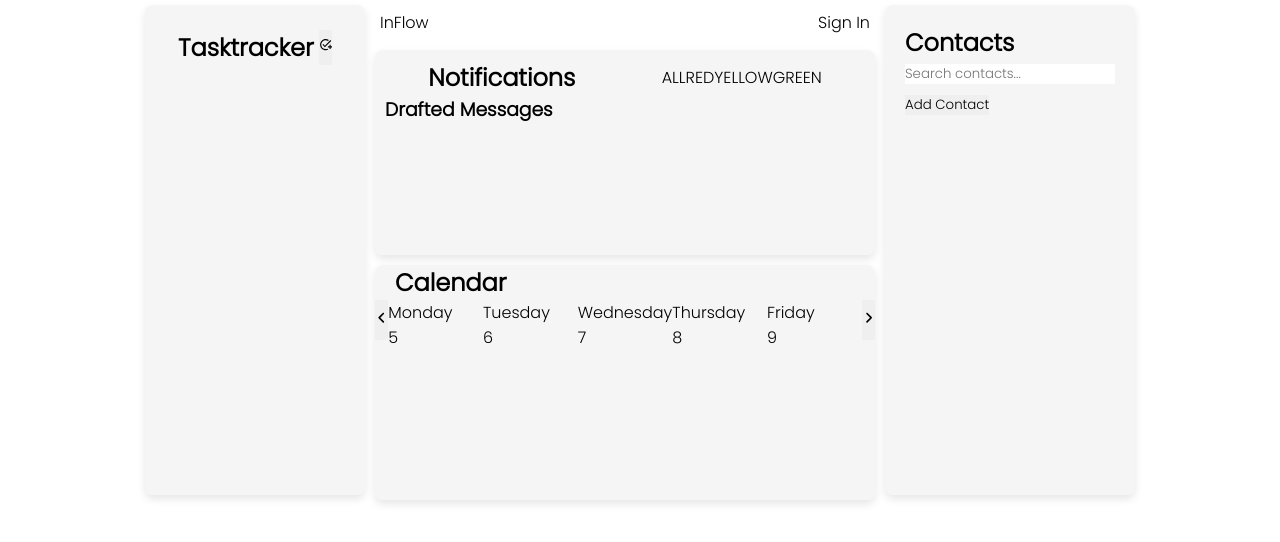
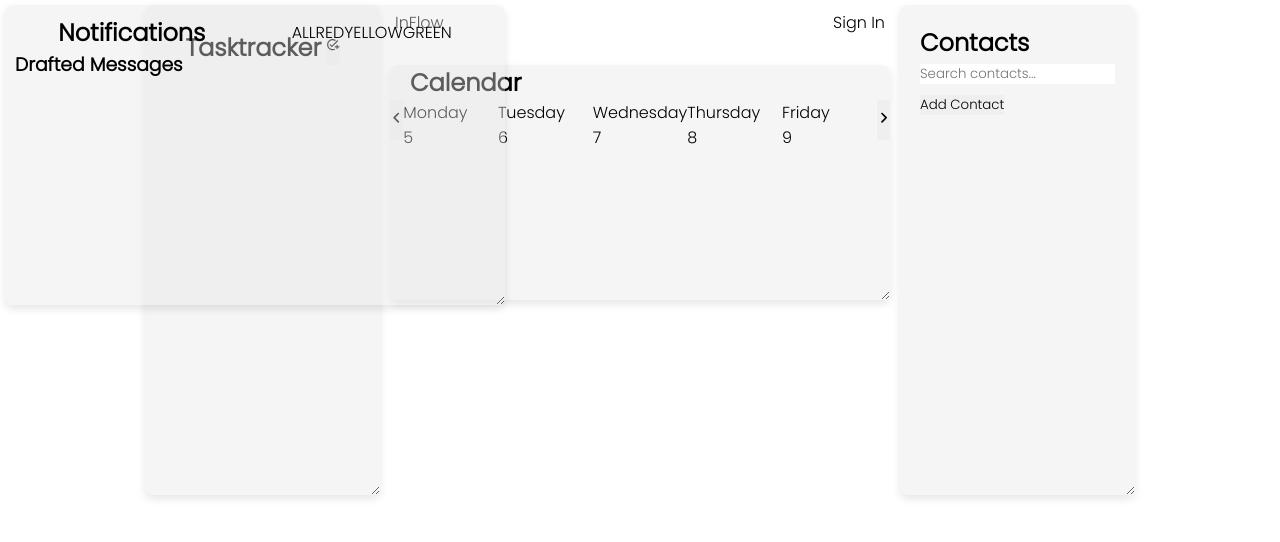
Before and after one commit to EdGitDonald/MajorProjet, a React (Vite) app: page / in a window 1280 px wide. Shown: the top 542 px of the page. Built offline with nearby package versions, Linux system fonts and the light colour scheme.

Commit message:
Adjustment and drag function

```diff
--- a/src/Components/Calendar/Calendar.css
+++ b/src/Components/Calendar/Calendar.css
@@ -3,10 +3,11 @@
     background-color: rgba(229, 229, 229, 0.4);
     border-radius: 8px;
     box-shadow: 0px 4px 8px rgba(0, 0, 0, 0.1);
-
     Width: 500px;
     margin: 5px;
     color: #176dd8;
+    resize: both; /* Allow resizing both horizontally and vertically */
+    overflow: auto; /* Enable scrolling if content exceeds dimensions */
 
 }
 
--- a/src/Components/Contacts/Contacts.css
+++ b/src/Components/Contacts/Contacts.css
@@ -6,6 +6,8 @@
     padding: 20px;
     margin: 5px;
     width: 250px;
+    resize: both; /* Allow resizing both horizontally and vertically */
+  overflow: auto; /* Enable scrolling if content exceeds dimensions */
   }
 
   .Contacts-container {
--- a/src/Components/Notifications/Notifications.css
+++ b/src/Components/Notifications/Notifications.css
@@ -7,6 +7,11 @@
     margin: 5px;
     padding: 10px;
     width: 500px;
+    resize: both; /* Allow resizing both horizontally and vertically */
+    overflow: auto; /* Enable scrolling if content exceeds dimensions */
+    position: absolute;
+    left: 0;
+    top: 0;
 }
 
 .Notifications-container{
--- a/src/Components/Notifications/Notifications.jsx
+++ b/src/Components/Notifications/Notifications.jsx
@@ -1,9 +1,12 @@
-import React, { useState } from 'react';
+import React, { useState, useRef } from 'react';
 import { TiDelete } from "react-icons/ti";
 import './Notifications.css';
 
 function Notifications({ draftedMessages, removeNotification, urgencyFilter, handleUrgencyFilterChange }) {
   const [selectedUrgency, setSelectedUrgency] = useState(null);
+  const [isDragging, setIsDragging] = useState(false);
+  const [dragOffset, setDragOffset] = useState({ x: 0, y: 0 });
+  const notificationsRef = useRef(null);
 
   const handleFlagClick = (urgency) => {
     setSelectedUrgency(urgency);
@@ -31,8 +34,36 @@ function Notifications({ draftedMessages, removeNotification, urgencyFilter, han
     }
   };
 
+  const handleMouseDown = (event) => {
+    setIsDragging(true);
+    const notificationsRect = notificationsRef.current.getBoundingClientRect();
+    setDragOffset({
+      x: event.clientX - notificationsRect.left,
+      y: event.clientY - notificationsRect.top
+    });
+  };
+
+  const handleMouseUp = () => {
+    setIsDragging(false);
+  };
+
+  const handleMouseMove = (event) => {
+    if (isDragging) {
+      const newX = event.clientX - dragOffset.x;
+      const newY = event.clientY - dragOffset.y;
+      notificationsRef.current.style.left = `${newX}px`;
+      notificationsRef.current.style.top = `${newY}px`;
+    }
+  };
+
   return (
-    <div className='Notifications'>
+    <div
+      ref={notificationsRef}
+      className='Notifications'
+      onMouseDown={handleMouseDown}
+      onMouseUp={handleMouseUp}
+      onMouseMove={handleMouseMove}
+    >
       <div className='Notifications-container'>
         <h2>Notifications</h2>
 
@@ -53,10 +84,10 @@ function Notifications({ draftedMessages, removeNotification, urgencyFilter, han
             .map((message, index) => (
               <li key={index} className={`urgent-${message.urgency}`}>
                 <div className='message-header'>
-                <div className="urgency-box" style={{ backgroundColor: getUrgencyColor(message.urgency) }}></div>
-                <button onClick={() => handleRemoveNotification(index)}>
-                <TiDelete />
-                </button>
+                  <div className="urgency-box" style={{ backgroundColor: getUrgencyColor(message.urgency) }}></div>
+                  <button onClick={() => handleRemoveNotification(index)}>
+                    <TiDelete />
+                  </button>
                 </div>
                 <div className="message-content">
                   <p>From: {message.contact.name} : {message.message}</p>
--- a/src/Components/Tasktracker/Tasktracker.css
+++ b/src/Components/Tasktracker/Tasktracker.css
@@ -8,6 +8,8 @@
     padding: 20px;
     width: 250px;
     margin: 5px;
+    resize: both; /* Allow resizing both horizontally and vertically */
+  overflow: auto; /* Enable scrolling if content exceeds dimensions */
 }
 
 .tasktracker-container{
```
